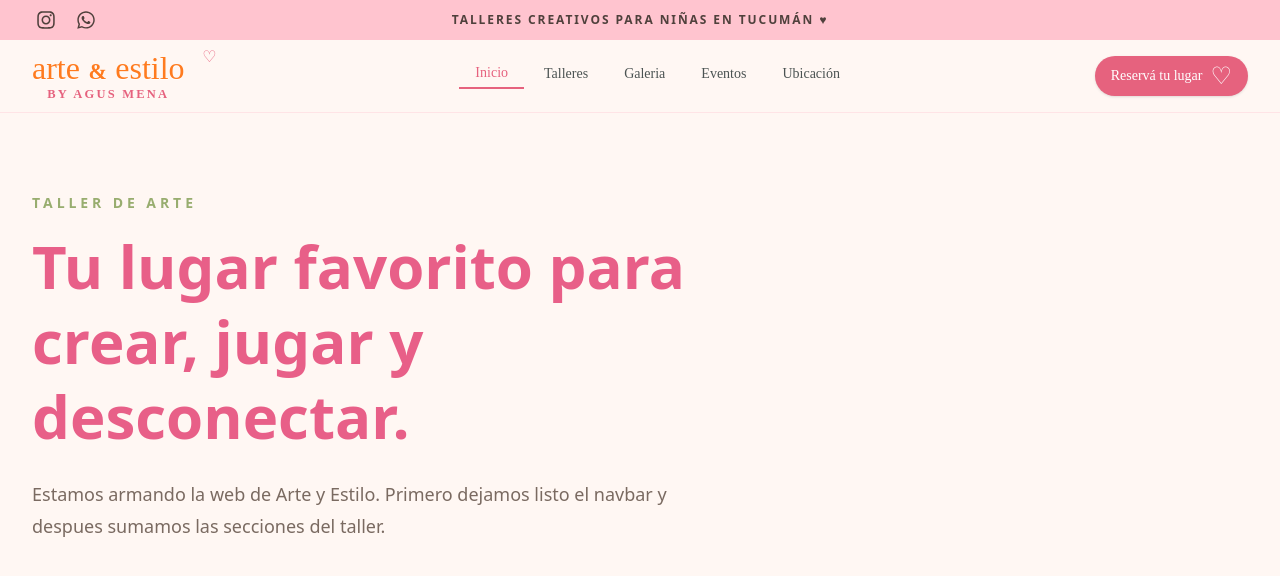
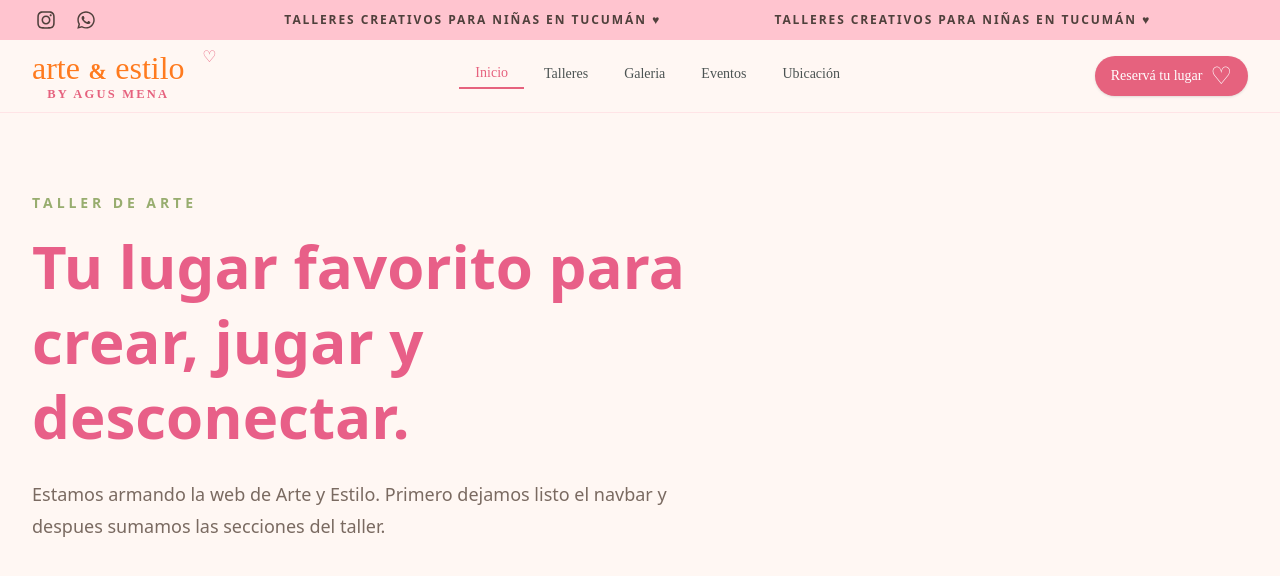
Before and after one commit to Agusme/arte-estilo-web, a Next.js app: page / in a window 1280 px wide. Shown: the top 576 px of the page. Built offline with nearby package versions, Linux system fonts and the light colour scheme; a web font is replaced by a local one.

Commit message:
feat: agrego estilo al navbar

```diff
--- a/app/globals.css
+++ b/app/globals.css
@@ -4,8 +4,7 @@
 :root {
   --font-playwrite-ar: "Playwrite AR", cursive;
   --color-brand-brown: #5b4636;
-  --color-rosa:#E6627E;
-
+  --color-rosa: #e6627e;
 }
 
 .logo-font {
@@ -35,3 +34,17 @@ body {
   margin: 0;
   background: #fff7f3;
 }
+
+.slide-horizontal {
+  display: inline-flex;
+  animation: slide-horizontal 12s linear infinite;
+}
+
+@keyframes slide-horizontal {
+  0% {
+    transform: translateX(0);
+  }
+  100% {
+    transform: translateX(-50%);
+  }
+}
--- a/components/Header.tsx
+++ b/components/Header.tsx
@@ -18,8 +18,8 @@ export default function Header() {
   return (
     <header className="sticky top-0 z-50 border-b border-rose-100 bg-[#fff7f3]/95 backdrop-blur">
       <div className="bg-[#ffc4cf] text-[#4f403c]">
-        <div className="mx-auto grid min-h-10 max-w-7xl grid-cols-[1fr_auto_1fr] items-center gap-3 px-4 text-xs font-semibold sm:px-6 lg:px-8">
-          <div className="hidden items-center gap-3 sm:flex">
+        <div className="mx-auto grid min-h-10 max-w-7xl grid-cols-1 sm:grid-cols-[1fr_6fr] items-center gap-3 px-4 text-xs font-semibold sm:px-6 lg:px-8">
+          <div className=" hidden items-center gap-3 sm:flex">
             <a
               href="https://www.instagram.com/arteyestiloam/"
               target="_blank"
@@ -39,11 +39,22 @@ export default function Header() {
               <FaWhatsapp className="size-5" aria-hidden="true" />
             </a>
           </div>
-
-          <p className="font-[var(--font-nunito-sans)] text-center uppercase tracking-[0.16em]">
-            Talleres creativos para ni&ntilde;as en Tucum&aacute;n{" "}
-            <span aria-hidden="true">&hearts;</span>
-          </p>
+          <div className="w-full overflow-hidden">
+            <div className="slide-horizontal inline-flex items-center whitespace-nowrap">
+              <span className="text-center uppercase tracking-[0.16em] mr-[3cm]">
+                Talleres creativos para ni&ntilde;as en Tucum&aacute;n <span aria-hidden="true">&hearts;</span>
+              </span>
+              <span className="text-center uppercase tracking-[0.16em] mr-[3cm]">
+                Talleres creativos para ni&ntilde;as en Tucum&aacute;n <span aria-hidden="true">&hearts;</span>
+              </span>
+              <span className="text-center uppercase tracking-[0.16em] mr-[3cm]">
+                Talleres creativos para ni&ntilde;as en Tucum&aacute;n <span aria-hidden="true">&hearts;</span>
+              </span>
+              <span className="text-center uppercase tracking-[0.16em]">
+                Talleres creativos para ni&ntilde;as en Tucum&aacute;n <span aria-hidden="true">&hearts;</span>
+              </span>
+            </div>
+          </div>
         </div>
       </div>
 
```
